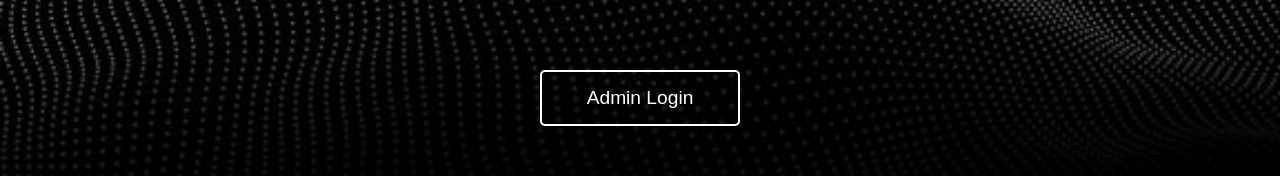
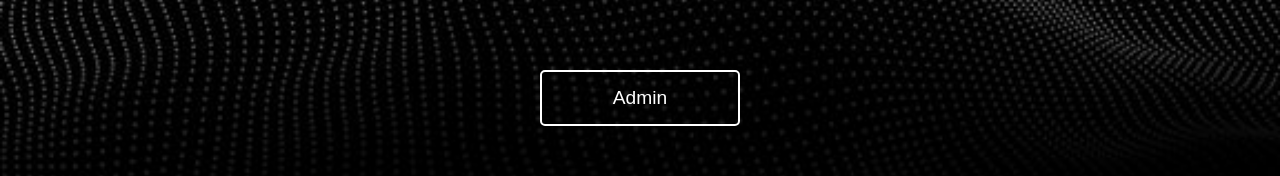
Before and after one commit to anantvyas/Job-Portal-Management, a React (Create React App) app: page / in a window 1280 px wide. Shown: the part 1176-1352 px from the top of the page. Built offline with nearby package versions, Linux system fonts and the light colour scheme.

Commit message:
Minor bug fixes

```diff
--- a/src/components/JobPage/RandomGenerator.js
+++ b/src/components/JobPage/RandomGenerator.js
@@ -41,14 +41,14 @@ export const generateCandidates = (count) => {
       id: index + 1,
       name: `Candidate ${index + 1}`,
       email: `candidate${index + 1}@example.com`,
-      phone: `+1 (555) ${String(Math.floor(Math.random() * 10000)).padStart(4, "0")}`,
+      phone: `+91 (555) ${String(Math.floor(Math.random() * 10000)).padStart(4, "0")}`,
       skills: ["JavaScript", "React", "Node.js", "Python", "SQL"].slice(
         0,
         Math.floor(Math.random() * 3) + 2
       ),
       experience: `${Math.floor(Math.random() * 8) + 2} years`,
       education: "Bachelor in Computer Science",
-      resumeLink: `https://resume.com/candidate${index + 1}`,
+      resumeLink: `https://drive.google.com/file/d/1uiMliYik2KTIgOuf3d7DReoBvu52TP7B/view?usp=drive_link`,
       applicationDate: getRandomDate(),
       status: getRandomStatus(),
     }));
--- a/src/pages/home.js
+++ b/src/pages/home.js
@@ -293,7 +293,7 @@ const Home = () => {
                 },
               }}
             >
-              Admin Login
+              Admin
             </button>
           </div>
         </div>
```
